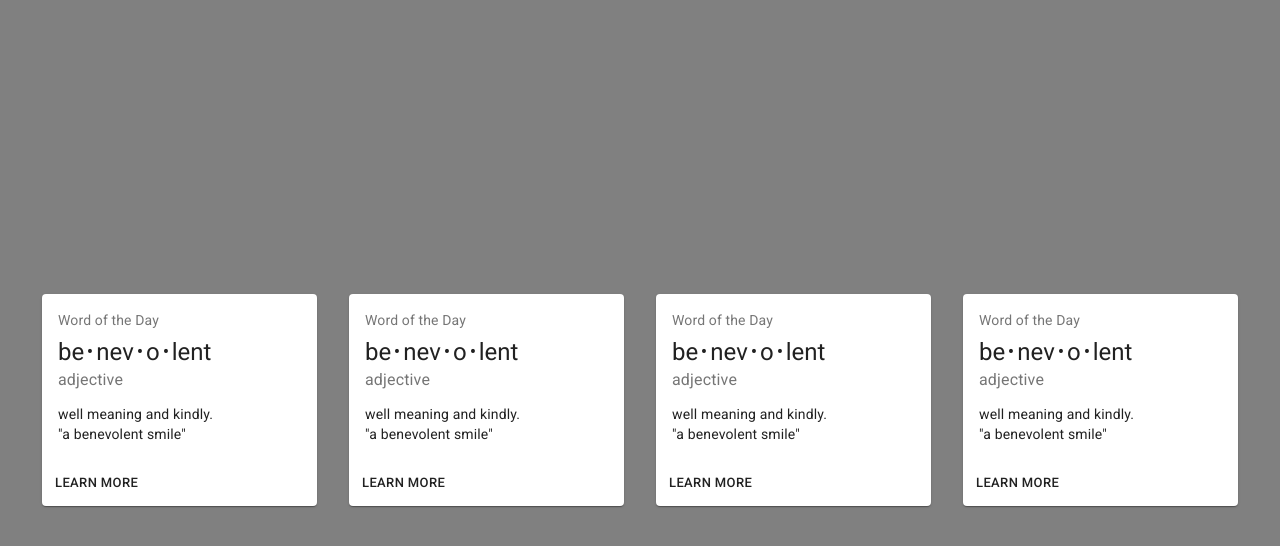
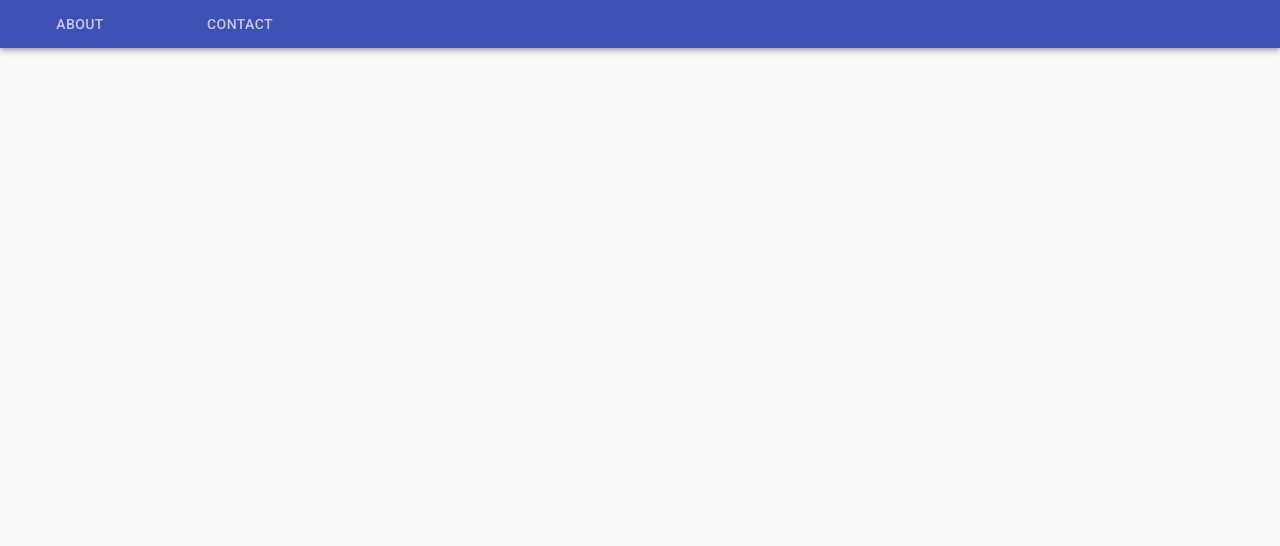
Before and after one commit to tmot24/mui, a React (Create React App) app: page /home/1 in a window 1280 px wide. Shown: the top 546 px of the page. Built offline with nearby package versions, Linux system fonts and the light colour scheme.

Commit message:
#19: Tabs + Tabs with React Router

```diff
--- a/package.json
+++ b/package.json
@@ -11,6 +11,7 @@
     "classnames": "^2.3.1",
     "react": "^17.0.2",
     "react-dom": "^17.0.2",
+    "react-router-dom": "^5.2.0",
     "react-scripts": "4.0.3",
     "web-vitals": "^1.1.1"
   },
--- a/public/index.html
+++ b/public/index.html
@@ -3,7 +3,10 @@
   <head>
     <meta charset="utf-8" />
     <link rel="icon" href="%PUBLIC_URL%/favicon.ico" />
-    <meta name="viewport" content="width=device-width, initial-scale=1" />
+    <meta
+            name="viewport"
+            content="minimum-scale=1, initial-scale=1, width=device-width"
+    />
     <meta name="theme-color" content="#000000" />
     <meta
       name="description"
--- /dev/null
+++ b/src/19Tabs/About.js
@@ -0,0 +1,8 @@
+
+
+export const About = () => {
+
+    return (
+        <div>about</div>
+    )
+}
--- /dev/null
+++ b/src/19Tabs/App.js
@@ -0,0 +1,11 @@
+import {Switch, Route, Redirect} from "react-router-dom";
+import {Home} from "./Home";
+
+export const App = () => {
+    return (
+        <Switch>
+            <Redirect exact from={"/home"} to={"/home/about"}/>
+            <Route exact path={"/home/:page?"} component={Home}/>
+        </Switch>
+    );
+}
--- /dev/null
+++ b/src/19Tabs/Contact.js
@@ -0,0 +1,10 @@
+
+
+export const Contact = () => {
+
+    return (
+        <div>
+            contact
+        </div>
+    )
+}
--- /dev/null
+++ b/src/19Tabs/Home.js
@@ -0,0 +1,38 @@
+import {useState} from "react";
+import {AppBar, Tab, Tabs} from "@material-ui/core";
+import {About} from "./About";
+import {Contact} from "./Contact";
+import {useParams, useHistory} from "react-router-dom";
+
+const indexToTabName = {
+    0: "about",
+    1: "contact",
+};
+const tabNameToIndex = {
+    "about": 0,
+    "contact": 1,
+};
+
+export const Home = () => {
+    const pageName = useParams().page;
+    const history = useHistory();
+    const [selectedTab, setSelectedTab] = useState(tabNameToIndex[pageName]);
+
+    const handleChange = (event, newValue) => {
+        history.push(`/home/${indexToTabName[newValue]}`)
+        setSelectedTab(newValue);
+    };
+
+    return (
+        <div>
+            <AppBar position={"static"}>
+                <Tabs value={selectedTab} onChange={handleChange}>
+                    <Tab label="About"/>
+                    <Tab label="Contact"/>
+                </Tabs>
+            </AppBar>
+            {selectedTab === 0 && <About/>}
+            {selectedTab === 1 && <Contact/>}
+        </div>
+    );
+};
--- a/src/index.css
+++ /dev/null
@@ -1,13 +0,0 @@
-body {
-  margin: 0;
-  font-family: -apple-system, BlinkMacSystemFont, 'Segoe UI', 'Roboto', 'Oxygen',
-    'Ubuntu', 'Cantarell', 'Fira Sans', 'Droid Sans', 'Helvetica Neue',
-    sans-serif;
-  -webkit-font-smoothing: antialiased;
-  -moz-osx-font-smoothing: grayscale;
-}
-
-code {
-  font-family: source-code-pro, Menlo, Monaco, Consolas, 'Courier New',
-    monospace;
-}
--- a/src/index.js
+++ b/src/index.js
@@ -1,11 +1,15 @@
 import React from 'react';
 import ReactDOM from 'react-dom';
-import './index.css';
-import {App} from './10Grid/App';
+import {App} from './19Tabs/App';
+import {BrowserRouter} from "react-router-dom";
+import {CssBaseline} from "@material-ui/core";
 
 ReactDOM.render(
-  <React.StrictMode>
-              <App/>
-  </React.StrictMode>,
-  document.getElementById('root')
+    <React.StrictMode>
+        <CssBaseline/>
+        <BrowserRouter>
+            <App/>
+        </BrowserRouter>
+    </React.StrictMode>,
+    document.getElementById('root')
 );
```
Also changed, not shown: 1 other file (tests, documents, lock files or other folders).
